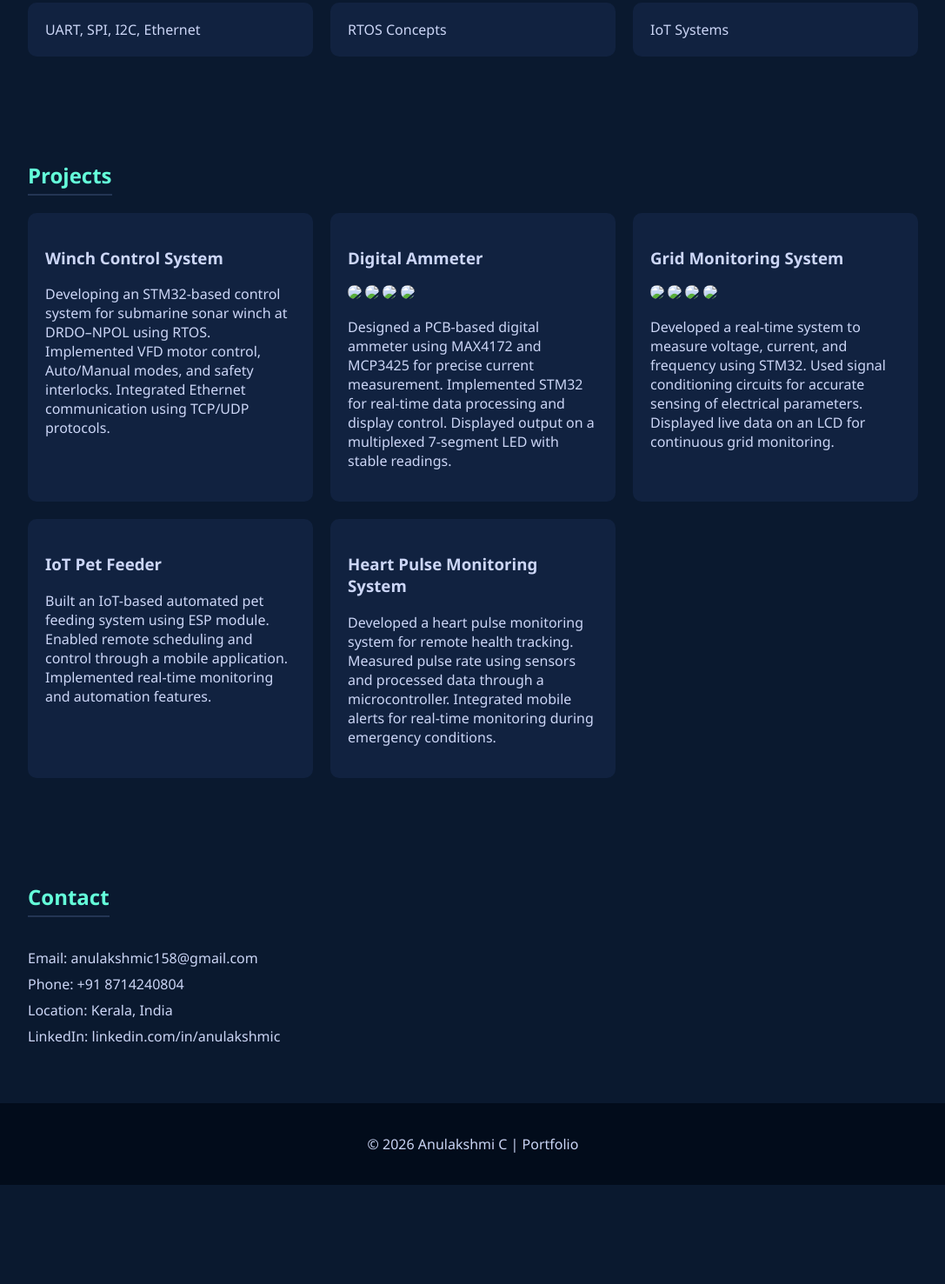
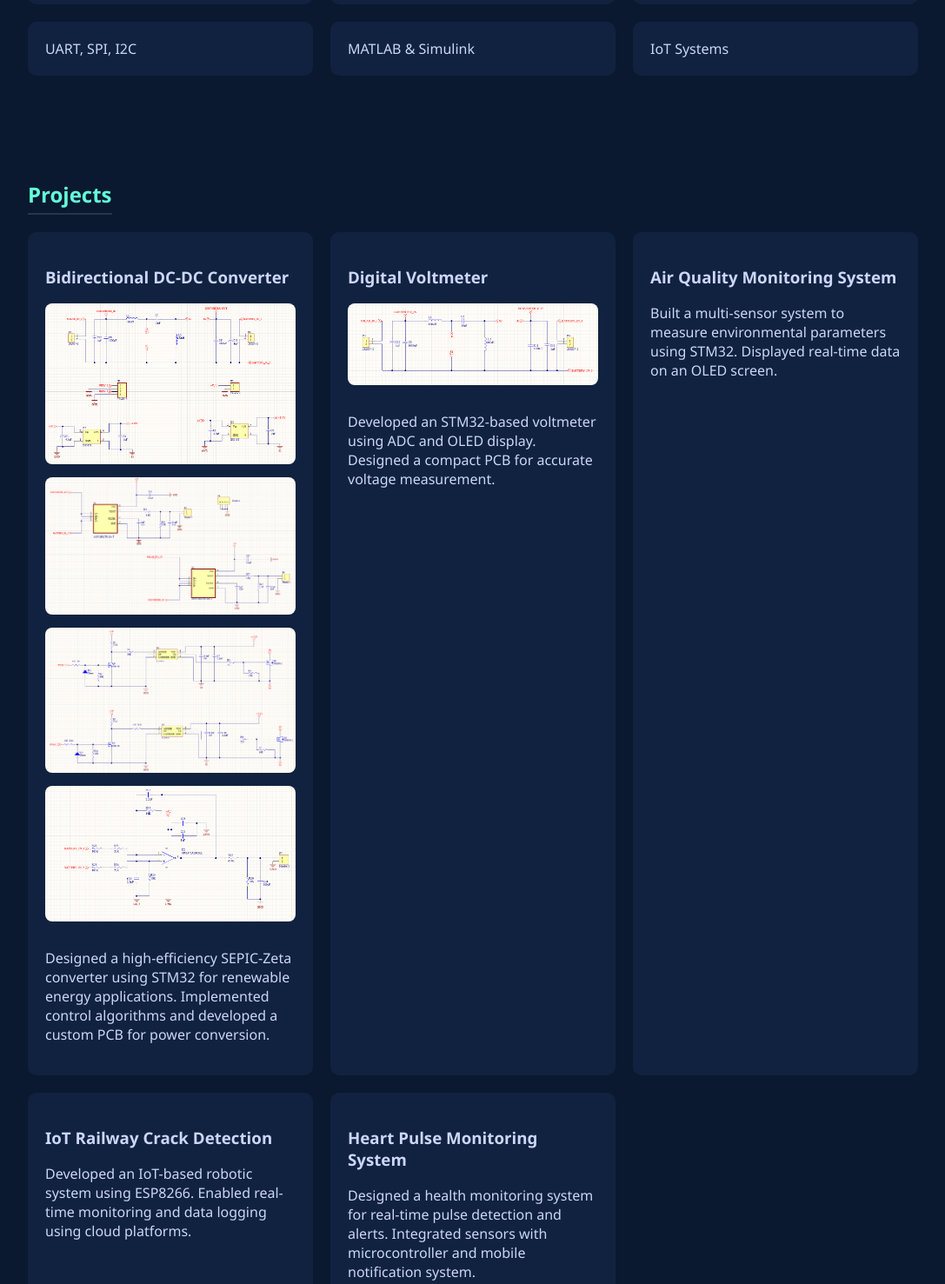
Before and after one commit to Anamika087/anamika087.github.io, a plain HTML site: page index.html in a window 1280 px wide. Shown: the part 813-2290 px from the top of the page at 87% size, without its empty margins (96-1183 px from the left). Before the commit the page ends 2176 px from the top, so only its background shows below. Drawn offline with Linux system fonts and the light colour scheme.

Commit message:
Update index.html

```diff
--- a/index.html
+++ b/index.html
@@ -3,7 +3,7 @@
 <head>
 <meta charset="UTF-8">
 <meta name="viewport" content="width=device-width, initial-scale=1.0">
-<title>Anulakshmi C | Portfolio</title>
+<title>Anamika P V | Portfolio</title>
 
 <style>
 body {
@@ -13,6 +13,7 @@ body {
     color: #ccd6f6;
 }
 
+/* HEADER */
 header {
     text-align: center;
     padding: 60px 20px;
@@ -30,16 +31,19 @@ h2 {
     padding-bottom: 5px;
 }
 
+/* SECTION */
 .section {
     padding: 50px 10%;
 }
 
+/* GRID */
 .card-container {
     display: grid;
     grid-template-columns: repeat(auto-fit, minmax(250px, 1fr));
     gap: 20px;
 }
 
+/* CARD */
 .card {
     background: #112240;
     padding: 20px;
@@ -52,6 +56,14 @@ h2 {
     background: #233554;
 }
 
+/* IMAGE */
+.card img {
+    width: 100%;
+    border-radius: 8px;
+    margin-bottom: 10px;
+}
+
+/* LIST */
 ul {
     list-style: none;
     padding: 0;
@@ -61,6 +73,7 @@ li {
     margin: 8px 0;
 }
 
+/* FOOTER */
 footer {
     text-align: center;
     padding: 20px;
@@ -72,19 +85,19 @@ footer {
 <body>
 
 <header>
-    <h1>Anulakshmi C</h1>
-    <p>Embedded Systems & PCB Design Engineer</p>
-    <p>STM32 | IoT | Real-Time Systems</p>
+    <h1>Anamika P V</h1>
+    <p>VLSI & Embedded Systems Engineer</p>
+    <p>STM32 | PCB Design | Power Electronics</p>
 </header>
 
 <section class="section">
     <h2>About</h2>
     <p>
-       I am an M.Tech student specializing in VLSI and Embedded Systems with hands-on experience in STM32-based system design, PCB development, and real-time embedded applications.
+    I am an M.Tech student specializing in VLSI and Embedded Systems with strong expertise in STM32-based system design, PCB development, and power electronics applications.
 
-I have worked on projects involving sensor interfacing, motor control, and IoT systems, including an STM32-based control system developed during my internship at DRDO–NPOL.
+    I have hands-on experience in designing and fabricating custom PCBs, developing embedded firmware, and building real-world systems including digital measurement devices and converter circuits.
 
-I am passionate about building reliable hardware solutions and integrating embedded systems for real-world applications.
+    I also use MATLAB and Simulink for system modeling and performance analysis. I am passionate about developing reliable embedded solutions for real-world engineering problems.
     </p>
 </section>
 
@@ -94,8 +107,8 @@ I am passionate about building reliable hardware solutions and integrating embed
         <div class="card">STM32, Arduino, ESP</div>
         <div class="card">Embedded C, Verilog</div>
         <div class="card">PCB Design (Altium)</div>
-        <div class="card">UART, SPI, I2C, Ethernet</div>
-        <div class="card">RTOS Concepts</div>
+        <div class="card">UART, SPI, I2C</div>
+        <div class="card">MATLAB & Simulink</div>
         <div class="card">IoT Systems</div>
     </div>
 </section>
@@ -104,56 +117,57 @@ I am passionate about building reliable hardware solutions and integrating embed
     <h2>Projects</h2>
     <div class="card-container">
 
+        <!-- Converter Project -->
         <div class="card">
-            <h3>Winch Control System</h3>
+            <h3>Bidirectional DC-DC Converter</h3>
+
+            <img src="converter.png">
+            <img src="converter_1.png">
+            <img src="converter_2.png">
+            <img src="converter_4.png">
+
             <p>
-Developing an STM32-based control system for submarine sonar winch at DRDO–NPOL using RTOS.
-Implemented VFD motor control, Auto/Manual modes, and safety interlocks.
-Integrated Ethernet communication using TCP/UDP protocols.
-</p>
-        </div>
-        <div class="card">
-            <h3>Digital Ammeter</h3>
-             <img src="Ammeter_schematicsheet_1.png" style="width:100%; border-radius:8px;">
-             <img src="Ammeter_schematicsheet_2.png" style="width:100%; border-radius:8px;">
-             <img src="Digital_ammeter_PCB.jpeg" style="width:100%; border-radius:8px;">
-             <img src="digital ammeter_pcb2.png" style="width:100%; border-radius:8px;">
-            <p>
-Designed a PCB-based digital ammeter using MAX4172 and MCP3425 for precise current measurement.
-Implemented STM32 for real-time data processing and display control.
-Displayed output on a multiplexed 7-segment LED with stable readings.
+            Designed a high-efficiency SEPIC-Zeta converter using STM32 for renewable energy applications.
+            Implemented control algorithms and developed a custom PCB for power conversion.
             </p>
         </div>
 
+        <!-- Digital Voltmeter -->
         <div class="card">
-            <h3>Grid Monitoring System</h3>
-             <img src="Grid_parameter_monitoring_system_sheet_1.png" style="width:100%; border-radius:8px;">
-             <img src="Grid_parameter_monitoring_system_sheet_2.png" style="width:100%; border-radius:8px;">
-             <img src="Grid_monitoring_system_PCB.png" style="width:100%; border-radius:8px;">
-             <img src="Grid_parameter_monitoring_system_PCB2.png" style="width:100%; border-radius:8px;">
+            <h3>Digital Voltmeter</h3>
+
+            <img src="bidirectiona.png">
+
             <p>
-Developed a real-time system to measure voltage, current, and frequency using STM32.
-Used signal conditioning circuits for accurate sensing of electrical parameters.
-Displayed live data on an LCD for continuous grid monitoring.
+            Developed an STM32-based voltmeter using ADC and OLED display.
+            Designed a compact PCB for accurate voltage measurement.
             </p>
         </div>
 
+        <!-- Air Quality -->
         <div class="card">
-            <h3>IoT Pet Feeder</h3>
+            <h3>Air Quality Monitoring System</h3>
             <p>
-Built an IoT-based automated pet feeding system using ESP module.
-Enabled remote scheduling and control through a mobile application.
-Implemented real-time monitoring and automation features.
+            Built a multi-sensor system to measure environmental parameters using STM32.
+            Displayed real-time data on an OLED screen.
             </p>
         </div>
 
+        <!-- IoT -->
         <div class="card">
+            <h3>IoT Railway Crack Detection</h3>
+            <p>
+            Developed an IoT-based robotic system using ESP8266.
+            Enabled real-time monitoring and data logging using cloud platforms.
+            </p>
+        </div>
 
+        <!-- Heart -->
+        <div class="card">
             <h3>Heart Pulse Monitoring System</h3>
             <p>
-    Developed a heart pulse monitoring system for remote health tracking.
-    Measured pulse rate using sensors and processed data through a microcontroller.
-    Integrated mobile alerts for real-time monitoring during emergency conditions.
+            Designed a health monitoring system for real-time pulse detection and alerts.
+            Integrated sensors with microcontroller and mobile notification system.
             </p>
         </div>
 
@@ -163,15 +177,14 @@ Implemented real-time monitoring and automation features.
 <section class="section">
     <h2>Contact</h2>
     <ul>
-        <li>Email: anulakshmic158@gmail.com</li>
-        <li>Phone: +91 8714240804</li>
+        <li>Email: anamikapv087@gmail.com</li>
+        <li>Phone: +91 7012227047</li>
         <li>Location: Kerala, India</li>
-        <li>LinkedIn: linkedin.com/in/anulakshmic</li>
     </ul>
 </section>
 
 <footer>
-    <p>© 2026 Anulakshmi C | Portfolio</p>
+    <p>© 2026 Anamika P V | Portfolio</p>
 </footer>
 
 </body>
```
Lines whose indentation alone changed are shown as unchanged.
